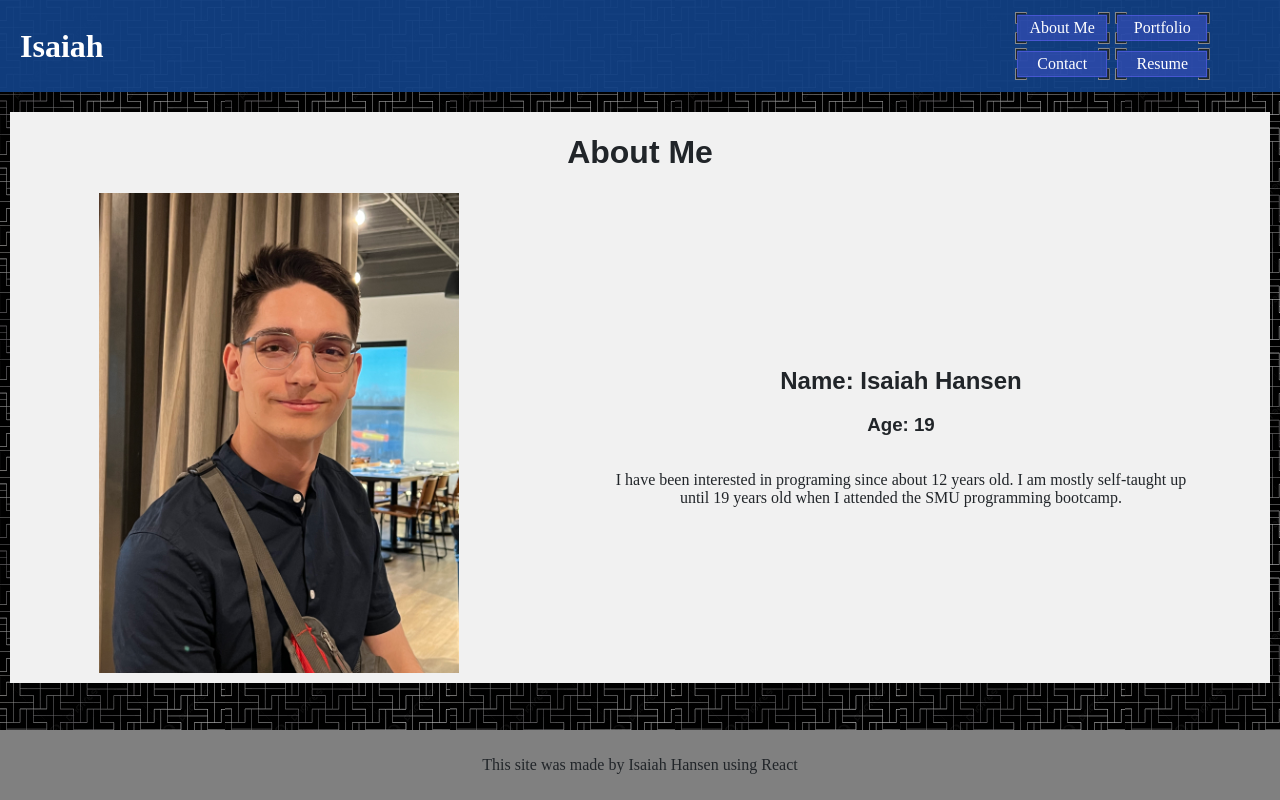
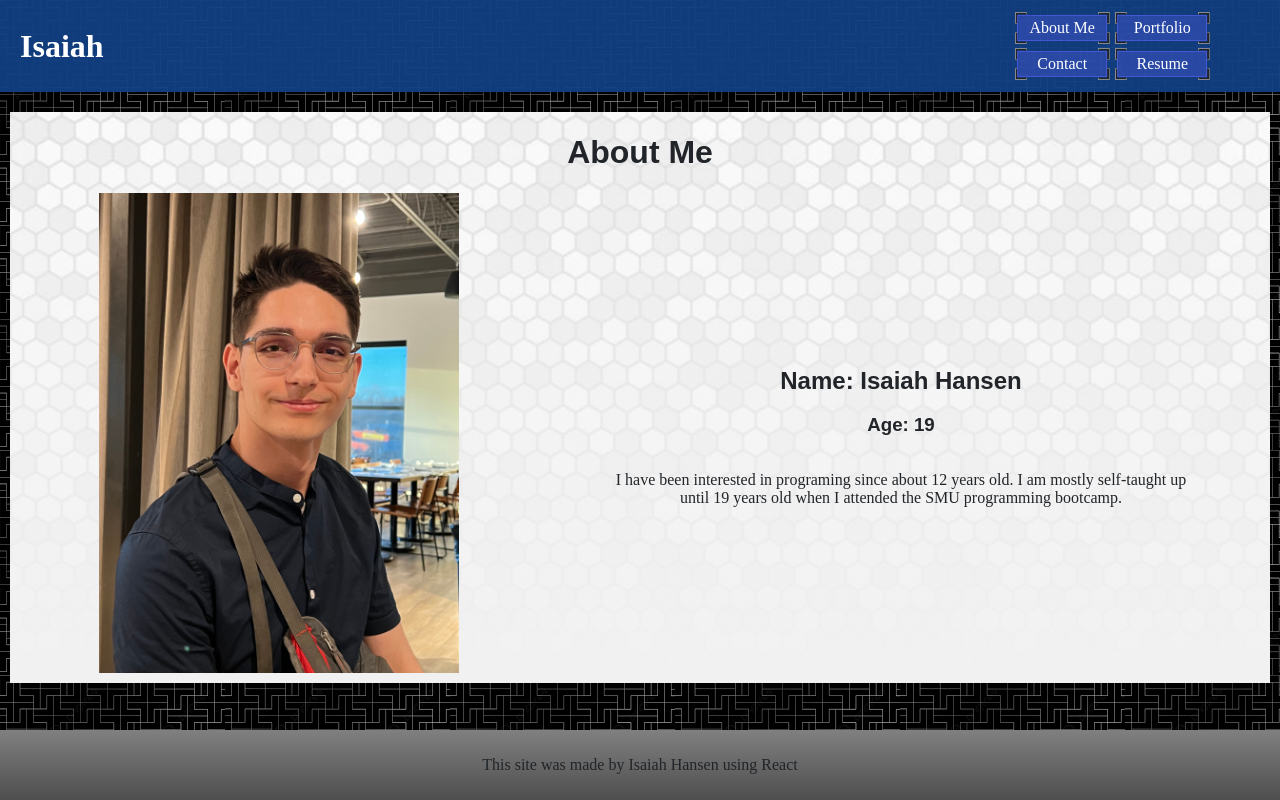
Before and after one commit to KeelerZoroth/Portfolio, a React (Vite) app: page / in a window 1280 px wide. Built offline with nearby package versions, Linux system fonts and the light colour scheme.

Commit message:
slight polish on about me page and a touch on footer

```diff
--- a/src/components/Footer.jsx
+++ b/src/components/Footer.jsx
@@ -7,7 +7,8 @@ function Footer() {
             position: "absolute",
             bottom: "0",
             width: "100%",
-            backgroundColor: "rgb(128, 128, 128)",
+            // backgroundColor: "rgb(128, 128, 128)",
+            background: "linear-gradient(rgb(128, 128, 128) 0%, rgb(78, 78, 78) 100%)",
             padding: "10px 0px",
             margin: "15px 0px 0px 0px",
             textAlign: "center"
--- a/src/pages/About.jsx
+++ b/src/pages/About.jsx
@@ -1,5 +1,5 @@
 import aboutMeImage from "../assets/images/about.jpeg";
-
+import aboutBackgroundImage from "../assets/images/About_background.jpg"
 
 function About() {
 
@@ -9,7 +9,8 @@ function About() {
             margin: "0px",
             padding: "1px 8px",
             textAlign: "center",
-            backgroundColor: "rgb(241 241 241)",
+            background: `linear-gradient(rgba(241, 241, 241, 0) 0%, rgba(241, 241, 241, 1) 100%), url(${aboutBackgroundImage}) center`,
+
         },
         subDiv:{
             display: "inline-block",
```
Also changed, not shown: utils/docReader.js (deleted, +0 -27 lines), src/assets/images/About_background.jpg (added).
